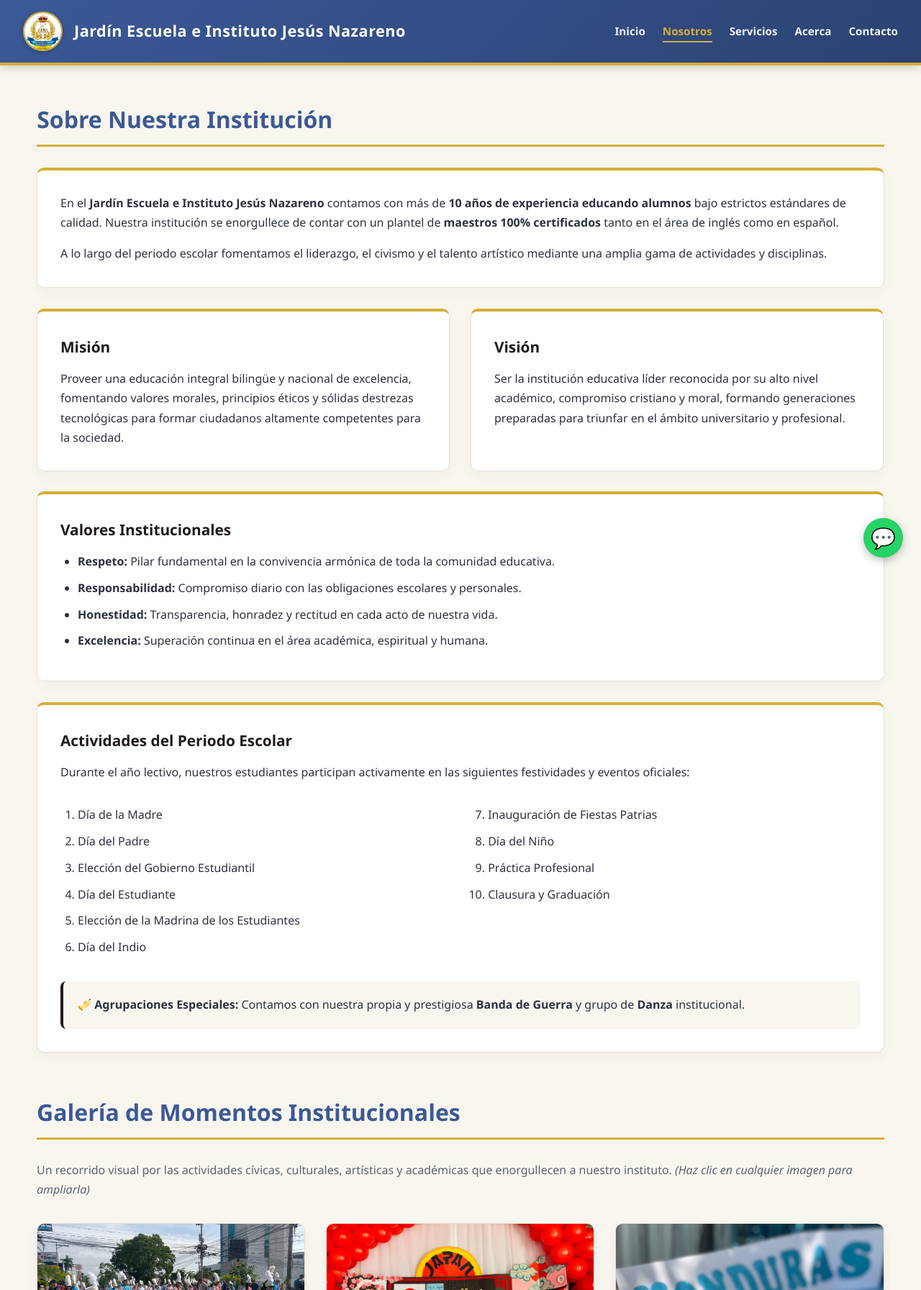
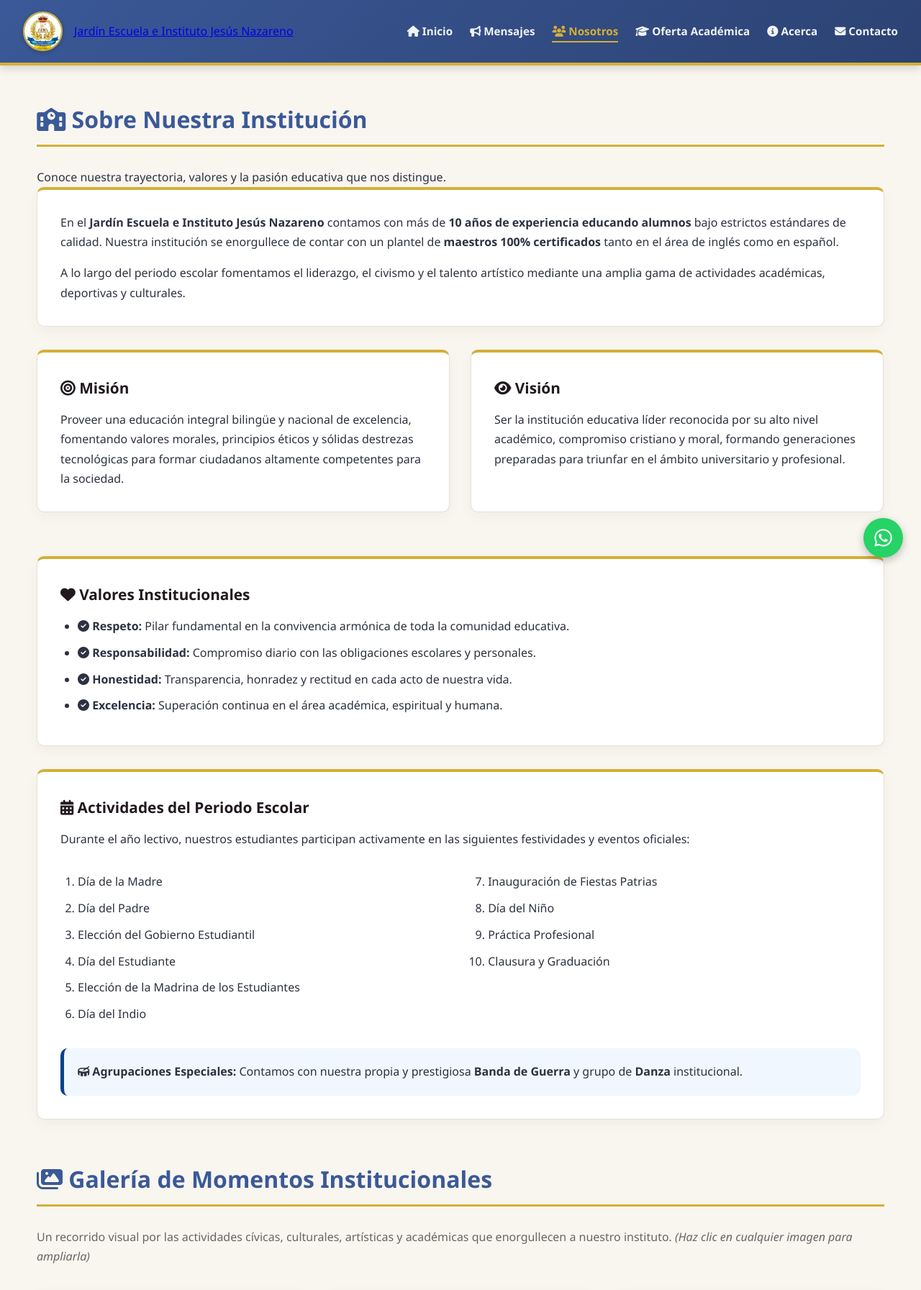
Before and after one commit to calebescobar122-oss/mi_portal_educativo, a Flask app: page /quienes in a window 1280 px wide. Shown: the top 1793 px of the page at 72% size. Run offline with Flask 3, Linux system fonts and the light colour scheme.

Commit message:
Sitio actualizado con sección de mensajes y nuevo WhatsApp

```diff
--- a/app.py
+++ b/app.py
@@ -2,6 +2,7 @@ from flask import Flask, render_template
 
 app = Flask(__name__)
 
+# NOTICIAS Y DESTACADOS DE LA PORTADA
 noticias_recientes = [
     {
         "titulo": "¡Inscripciones Abiertas 2026!",
@@ -20,10 +21,30 @@ noticias_recientes = [
     }
 ]
 
+# AVISOS Y COMUNICADOS URGENTES (SECCIÓN MENSAJES)
+avisos_institucionales = [
+    {
+        "titulo": "Aviso Importante: Suspensión de Clases",
+        "fecha": "10 de Septiembre, 2026",
+        "categoria": "Urgente",
+        "contenido": "Estimada comunidad educativa, se les informa que el día jueves 10 de septiembre no habrá clases por motivo de asueto institucional. Reanudamos actividades normales el viernes 11."
+    },
+    {
+        "titulo": "Reunión de Padres de Familia",
+        "fecha": "15 de Septiembre, 2026",
+        "categoria": "General",
+        "contenido": "Convocatoria a todos los padres de familia para la entrega del reporte de avance académico correspondiente al parcial."
+    }
+]
+
 @app.route("/")
 @app.route("/inicio")
 def inicio():
     return render_template("inicio.html", noticias=noticias_recientes)
+
+@app.route("/mensajes")
+def mensajes():
+    return render_template("mensajes.html", avisos=avisos_institucionales)
 
 @app.route("/quienes")
 def quienes():
--- a/templates/base.html
+++ b/templates/base.html
@@ -6,52 +6,74 @@
     <meta name="description" content="Portal oficial del Jardín Escuela e Instituto Jesús Nazareno. Educación bilingüe de calidad desde Pre-Kínder hasta Bachillerato.">
     <title>{% block title %}Jardín Escuela e Instituto Jesús Nazareno{% endblock %}</title>
 
+    <!-- Fuentes de Google y FontAwesome para Íconos -->
+    <link rel="preconnect" href="https://fonts.googleapis.com">
+    <link rel="preconnect" href="https://fonts.gstatic.com" crossorigin>
+    <link href="https://fonts.googleapis.com/css2?family=Poppins:wght@300;400;600;700&display=swap" rel="stylesheet">
+    <link rel="stylesheet" href="https://cdnjs.cloudflare.com/ajax/libs/font-awesome/6.4.0/css/all.min.css">
+
     <!-- CSS principal -->
     <link rel="stylesheet" href="{{ url_for('static', filename='style.css') }}">
 
-    <!-- Favicon / Ícono de la pestaña -->
+    <!-- Favicon -->
     <link rel="icon" type="image/jpeg" href="{{ url_for('static', filename='img/logo.jpg.jpeg') }}">
 </head>
 <body>
 
     <!-- ENCABEZADO Y NAVEGACIÓN -->
-    <header>
+    <header class="main-header">
         <div class="header-container">
-            <div class="header-brand">
+            <a href="{{ url_for('inicio') }}" class="header-brand">
                 <img src="{{ url_for('static', filename='img/logo.jpg.jpeg') }}" alt="Escudo Institucional" class="header-logo">
-                <h1>Jardín Escuela e Instituto Jesús Nazareno</h1>
-            </div>
+                <span class="brand-title">Jardín Escuela e Instituto Jesús Nazareno</span>
+            </a>
 
             <nav>
-    <ul class="nav-menu">
-        <li><a href="{{ url_for('inicio') }}">Inicio</a></li>
-        <li><a href="{{ url_for('quienes') }}">Nosotros</a></li>
-        <li><a href="{{ url_for('servicios') }}">Servicios</a></li>
-        <li><a href="{{ url_for('acerca') }}">Acerca</a></li>
-        <li><a href="{{ url_for('contacto') }}">Contacto</a></li>
-
-    </ul>
+                <ul class="nav-menu">
+                    <li><a href="{{ url_for('inicio') }}"><i class="fa-solid fa-house"></i> Inicio</a></li>
+                    <li><a href="{{ url_for('mensajes') }}"><i class="fa-solid fa-bullhorn"></i> Mensajes</a></li>
+                    <li><a href="{{ url_for('quienes') }}"><i class="fa-solid fa-users"></i> Nosotros</a></li>
+                    <li><a href="{{ url_for('servicios') }}"><i class="fa-solid fa-graduation-cap"></i> Oferta Académica</a></li>
+                    <li><a href="{{ url_for('acerca') }}"><i class="fa-solid fa-circle-info"></i> Acerca</a></li>
+                    <li><a href="{{ url_for('contacto') }}"><i class="fa-solid fa-envelope"></i> Contacto</a></li>
+                </ul>
             </nav>
         </div>
     </header>
 
-    <!-- CONTENIDO DINÁMICO DE LAS VISTAS -->
-    <main>
+    <!-- CONTENIDO DINÁMICO -->
+    <main class="content-wrapper">
         {% block content %}
         {% endblock %}
     </main>
 
-    <!-- PIE DE PÁGINA INSTITUCIONAL -->
-    <footer>
-        <p>&copy; 2026 Jardín Escuela e Instituto Jesús Nazareno - Todos los derechos reservados.</p>
-        <p class="footer-social">
-            Contáctanos:
-            <a href="https://www.facebook.com/share/1D74RmNSwm/" target="_blank" rel="noopener noreferrer">📘 Facebook Oficial</a> |
-            <a href="https://wa.me/50431913765" target="_blank" rel="noopener noreferrer">💬 WhatsApp: 31913765</a>
-        </p>
+    <!-- BOTÓN FLOTANTE DE WHATSAPP -->
+    <a href="https://wa.me/50493067316?text=Hola%20Jard%C3%ADn%20Escuela%20e%20Instituto%20Jes%C3%BAs%20Nazareno,%20necesito%20saber"
+       class="whatsapp-float"
+       target="_blank"
+       rel="noopener noreferrer"
+       title="Escríbenos por WhatsApp">
+        <i class="fa-brands fa-whatsapp"></i>
+    </a>
+
+    <!-- PIE DE PÁGINA INSTITUCIONAL ÚNICO -->
+    <footer class="main-footer">
+        <div class="footer-container">
+            <p>&copy; 2026 Jardín Escuela e Instituto Jesús Nazareno — Todos los derechos reservados.</p>
+            <div class="footer-social">
+                <span>Contáctanos:</span>
+                <a href="https://www.facebook.com/share/1D74RmNSwm/" target="_blank" rel="noopener noreferrer" class="social-link facebook">
+                    <i class="fa-brands fa-facebook"></i> Facebook Oficial
+                </a>
+                <span class="separator">|</span>
+                <a href="https://wa.me/50493067316?text=Hola%20Jard%C3%ADn%20Escuela%20e%20Instituto%20Jes%C3%BAs%20Nazareno,%20necesito%20saber" target="_blank" rel="noopener noreferrer" class="social-link whatsapp">
+                    <i class="fa-brands fa-whatsapp"></i> WhatsApp
+                </a>
+            </div>
+        </div>
     </footer>
 
-    <!-- CÓDIGO DE INTERACTIVIDAD SCRIPT.JS -->
+    <!-- SCRIPT PRINCIPAL -->
     <script src="{{ url_for('static', filename='script.js') }}"></script>
 </body>
 </html>
--- a/templates/quienes.html
+++ b/templates/quienes.html
@@ -1,37 +1,50 @@
 {% extends "base.html" %}
 
+{% block title %}Nosotros | Jardín Escuela e Instituto Jesús Nazareno{% endblock %}
+
 {% block content %}
-<h2>Sobre Nuestra Institución</h2>
+<section class="page-header text-center">
+    <h2><i class="fa-solid fa-school"></i> Sobre Nuestra Institución</h2>
+    <p class="subtitle">Conoce nuestra trayectoria, valores y la pasión educativa que nos distingue.</p>
+</section>
 
 <div class="info-card fade-in">
-    <p>En el <strong>Jardín Escuela e Instituto Jesús Nazareno</strong> contamos con más de <strong>10 años de experiencia educando alumnos</strong> bajo estrictos estándares de calidad. Nuestra institución se enorgullece de contar con un plantel de <strong>maestros 100% certificados</strong> tanto en el área de inglés como en español.</p>
-    <p style="margin-top: 1rem;">A lo largo del periodo escolar fomentamos el liderazgo, el civismo y el talento artístico mediante una amplia gama de actividades y disciplinas.</p>
+    <p class="lead-text">
+        En el <strong>Jardín Escuela e Instituto Jesús Nazareno</strong> contamos con más de <strong>10 años de experiencia educando alumnos</strong> bajo estrictos estándares de calidad. Nuestra institución se enorgullece de contar con un plantel de <strong>maestros 100% certificados</strong> tanto en el área de inglés como en español.
+    </p>
+    <p style="margin-top: 1rem;">
+        A lo largo del periodo escolar fomentamos el liderazgo, el civismo y el talento artístico mediante una amplia gama de actividades académicas, deportivas y culturales.
+    </p>
 </div>
 
-<div class="grid-2-cols">
-    <div class="info-card fade-in">
-        <h3>Misión</h3>
+<!-- MISIÓN Y VISIÓN CON DISEÑO DE TARJETAS -->
+<div class="grid-2-cols" style="margin-top: 2rem;">
+    <div class="info-card highlight-card fade-in">
+        <h3><i class="fa-solid fa-bullseye"></i> Misión</h3>
         <p>Proveer una educación integral bilingüe y nacional de excelencia, fomentando valores morales, principios éticos y sólidas destrezas tecnológicas para formar ciudadanos altamente competentes para la sociedad.</p>
     </div>
-    <div class="info-card fade-in">
-        <h3>Visión</h3>
+    <div class="info-card highlight-card fade-in">
+        <h3><i class="fa-solid fa-eye"></i> Visión</h3>
         <p>Ser la institución educativa líder reconocida por su alto nivel académico, compromiso cristiano y moral, formando generaciones preparadas para triunfar en el ámbito universitario y profesional.</p>
     </div>
 </div>
 
-<div class="info-card fade-in">
-    <h3>Valores Institucionales</h3>
-    <ul class="styled-list">
-        <li><strong>Respeto:</strong> Pilar fundamental en la convivencia armónica de toda la comunidad educativa.</li>
-        <li><strong>Responsabilidad:</strong> Compromiso diario con las obligaciones escolares y personales.</li>
-        <li><strong>Honestidad:</strong> Transparencia, honradez y rectitud en cada acto de nuestra vida.</li>
-        <li><strong>Excelencia:</strong> Superación continua en el área académica, espiritual y humana.</li>
+<!-- VALORES INSTITUCIONALES -->
+<div class="info-card fade-in" style="margin-top: 2rem;">
+    <h3><i class="fa-solid fa-heart"></i> Valores Institucionales</h3>
+    <ul class="styled-list values-list">
+        <li><strong><i class="fa-solid fa-check-circle"></i> Respeto:</strong> Pilar fundamental en la convivencia armónica de toda la comunidad educativa.</li>
+        <li><strong><i class="fa-solid fa-check-circle"></i> Responsabilidad:</strong> Compromiso diario con las obligaciones escolares y personales.</li>
+        <li><strong><i class="fa-solid fa-check-circle"></i> Honestidad:</strong> Transparencia, honradez y rectitud en cada acto de nuestra vida.</li>
+        <li><strong><i class="fa-solid fa-check-circle"></i> Excelencia:</strong> Superación continua en el área académica, espiritual y humana.</li>
     </ul>
 </div>
 
-<div class="info-card fade-in">
-    <h3>Actividades del Periodo Escolar</h3>
+<!-- ACTIVIDADES Y AGRUPACIONES -->
+<div class="info-card fade-in" style="margin-top: 2rem;">
+    <h3><i class="fa-solid fa-calendar-days"></i> Actividades del Periodo Escolar</h3>
     <p>Durante el año lectivo, nuestros estudiantes participan activamente en las siguientes festividades y eventos oficiales:</p>
+
     <div class="grid-2-cols" style="margin-top: 1.2rem;">
         <ol class="styled-list">
             <li>Día de la Madre</li>
@@ -48,55 +61,58 @@
             <li>Clausura y Graduación</li>
         </ol>
     </div>
-    <div style="margin-top: 1.5rem; background-color: var(--bg-beige); padding: 1.2rem; border-radius: 8px; border-left: 4px solid var(--secondary-pink);">
-        <p>🎺 <strong>Agrupaciones Especiales:</strong> Contamos con nuestra propia y prestigiosa <strong>Banda de Guerra</strong> y grupo de <strong>Danza</strong> institucional.</p>
+
+    <div class="banner-special" style="margin-top: 1.5rem; background-color: #f0f7ff; padding: 1.2rem; border-radius: 10px; border-left: 5px solid #004488;">
+        <p><i class="fa-solid fa-drum"></i> <strong>Agrupaciones Especiales:</strong> Contamos con nuestra propia y prestigiosa <strong>Banda de Guerra</strong> y grupo de <strong>Danza</strong> institucional.</p>
     </div>
 </div>
 
-<!-- SECCIÓN DE GALERÍA INTEGRADA EN "QUIÉNES SOMOS" -->
+<!-- GALERÍA DE IMÁGENES -->
 <div style="margin-top: 3.5rem;" class="fade-in">
-    <h2>Galería de Momentos Institucionales</h2>
-    <p style="color: var(--text-muted); margin-bottom: 2rem;">Un recorrido visual por las actividades cívicas, culturales, artísticas y académicas que enorgullecen a nuestro instituto. <em>(Haz clic en cualquier imagen para ampliarla)</em></p>
+    <h2 class="text-center"><i class="fa-solid fa-images"></i> Galería de Momentos Institucionales</h2>
+    <p class="text-center" style="color: #666; margin-bottom: 2rem;">
+        Un recorrido visual por las actividades cívicas, culturales, artísticas y académicas que enorgullecen a nuestro instituto. <em>(Haz clic en cualquier imagen para ampliarla)</em>
+    </p>
 
     <div class="gallery-grid">
         <div class="gallery-card">
-            <img src="static/img/aa.jpeg" alt="Banda de Guerra en desfile" onclick="ampliarImagen('static/img/aa.jpeg', 'Banda de Guerra en desfile')">
+            <img src="{{ url_for('static', filename='img/aa.jpeg') }}" alt="Banda de Guerra en desfile" onclick="ampliarImagen(this.src, 'Banda de Guerra en desfile')">
             <p>Banda de Guerra en desfile</p>
         </div>
         <div class="gallery-card">
-            <img src="static/img/c.jpeg" alt="Exhibición cultural internacional" onclick="ampliarImagen('static/img/c.jpeg', 'Exhibición cultural internacional')">
+            <img src="{{ url_for('static', filename='img/c.jpeg') }}" alt="Exhibición cultural internacional" onclick="ampliarImagen(this.src, 'Exhibición cultural internacional')">
             <p>Exhibición cultural internacional</p>
         </div>
         <div class="gallery-card">
-            <img src="static/img/ccc.jpeg" alt="Representación cultural de Honduras" onclick="ampliarImagen('static/img/ccc.jpeg', 'Representación cultural de Honduras')">
+            <img src="{{ url_for('static', filename='img/ccc.jpeg') }}" alt="Representación cultural de Honduras" onclick="ampliarImagen(this.src, 'Representación cultural de Honduras')">
             <p>Representación cultural de Honduras</p>
         </div>
         <div class="gallery-card">
-            <img src="static/img/d.jpeg" alt="Grupo de palillonas" onclick="ampliarImagen('static/img/d.jpeg', 'Grupo de palillonas')">
+            <img src="{{ url_for('static', filename='img/d.jpeg') }}" alt="Grupo de palillonas" onclick="ampliarImagen(this.src, 'Grupo de palillonas')">
             <p>Grupo de palillonas</p>
         </div>
         <div class="gallery-card">
-            <img src="static/img/e.jpeg" alt="Representación Etnia Garífuna" onclick="ampliarImagen('static/img/e.jpeg', 'Representación Etnia Garífuna')">
+            <img src="{{ url_for('static', filename='img/e.jpeg') }}" alt="Representación Etnia Garífuna" onclick="ampliarImagen(this.src, 'Representación Etnia Garífuna')">
             <p>Representación Etnia Garífuna</p>
         </div>
         <div class="gallery-card">
-            <img src="static/img/ee.jpeg" alt="Sección de panderetas" onclick="ampliarImagen('static/img/ee.jpeg', 'Sección de panderetas')">
+            <img src="{{ url_for('static', filename='img/ee.jpeg') }}" alt="Sección de panderetas" onclick="ampliarImagen(this.src, 'Sección de panderetas')">
             <p>Sección de panderetas</p>
         </div>
         <div class="gallery-card">
-            <img src="static/img/eee.jpeg" alt="Banda de guerra en formación" onclick="ampliarImagen('static/img/eee.jpeg', 'Banda de guerra en formación')">
+            <img src="{{ url_for('static', filename='img/eee.jpeg') }}" alt="Banda de guerra en formación" onclick="ampliarImagen(this.src, 'Banda de guerra en formación')">
             <p>Banda de guerra en formación</p>
         </div>
         <div class="gallery-card">
-            <img src="static/img/i.jpeg" alt="Presentación escolar y cultural" onclick="ampliarImagen('static/img/i.jpeg', 'Presentación escolar y cultural')">
+            <img src="{{ url_for('static', filename='img/i.jpeg') }}" alt="Presentación escolar y cultural" onclick="ampliarImagen(this.src, 'Presentación escolar y cultural')">
             <p>Presentación escolar y cultural</p>
         </div>
         <div class="gallery-card">
-            <img src="static/img/js.jpeg" alt="Reconocimiento a la excelencia" onclick="ampliarImagen('static/img/js.jpeg', 'Reconocimiento a la excelencia')">
+            <img src="{{ url_for('static', filename='img/js.jpeg') }}" alt="Reconocimiento a la excelencia" onclick="ampliarImagen(this.src, 'Reconocimiento a la excelencia')">
             <p>Reconocimiento a la excelencia</p>
         </div>
         <div class="gallery-card">
-            <img src="static/img/l.jpeg" alt="Feria cultural y gastronómica" onclick="ampliarImagen('static/img/l.jpeg', 'Feria cultural y gastronómica')">
+            <img src="{{ url_for('static', filename='img/l.jpeg') }}" alt="Feria cultural y gastronómica" onclick="ampliarImagen(this.src, 'Feria cultural y gastronómica')">
             <p>Feria cultural y gastronómica</p>
         </div>
     </div>
```
Also changed, not shown: templates/contacto.html (+35 -24 lines), templates/inicio.html (+41 -25 lines).
